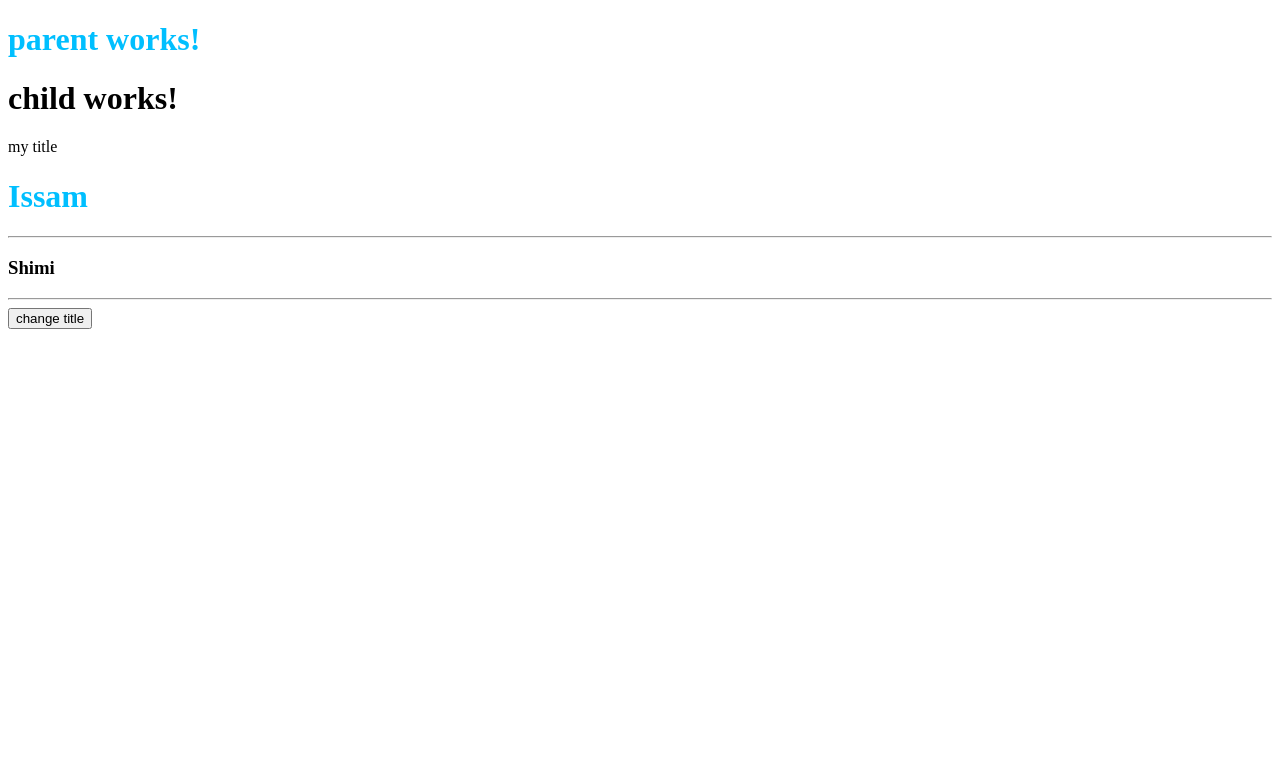
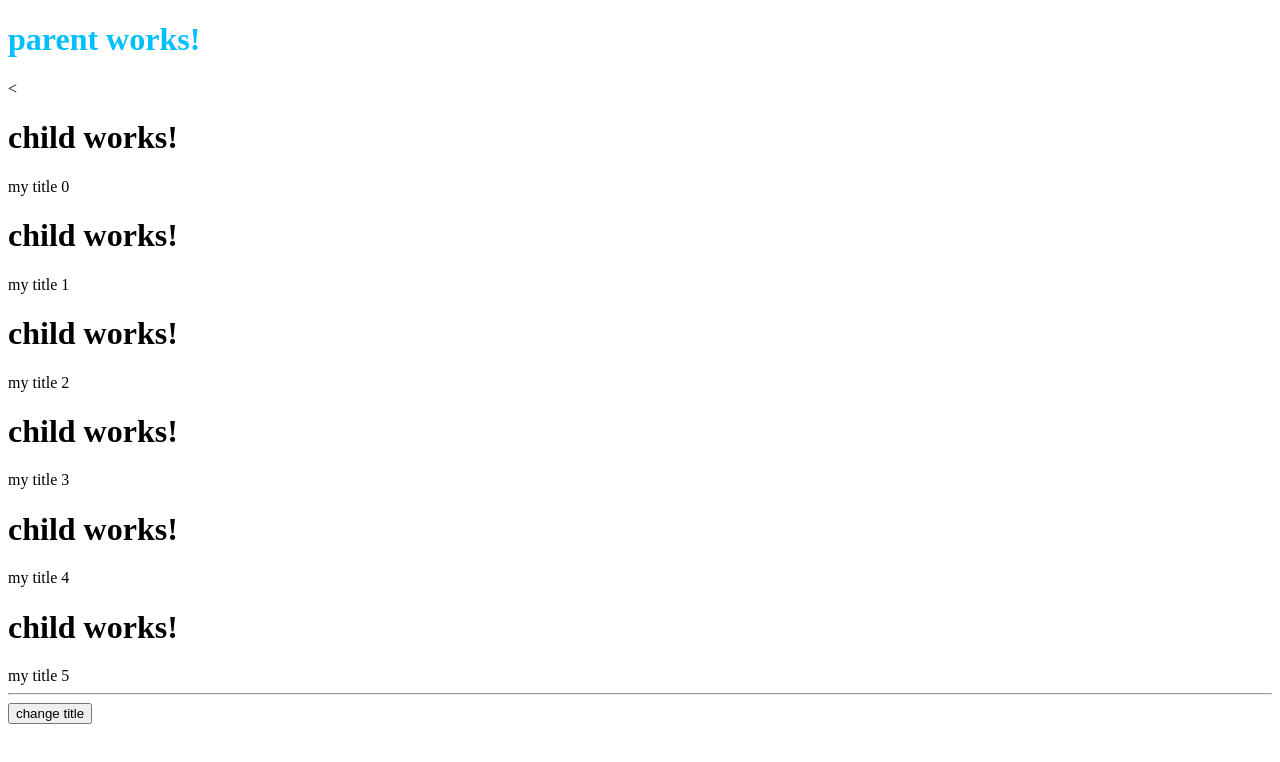
Before and after one commit to imad-razok/angularArmy, an Angular app: page / in a window 1280 px wide. Shown: the top 762 px of the page. Built offline with nearby package versions, Linux system fonts and the light colour scheme.

Commit message:
viewChildren

```diff
--- a/src/app/component/child/child.component.html
+++ b/src/app/component/child/child.component.html
@@ -1,5 +1,2 @@
 <h1>child works!</h1>
 {{ myTitle }}
-<ng-content select=".demo1"></ng-content>
-<hr />
-<ng-content select="#demo2"></ng-content>
--- a/src/app/component/parent/parent.component.html
+++ b/src/app/component/parent/parent.component.html
@@ -1,7 +1,6 @@
 <h1>parent works!</h1>
-<app-child [title]="myTitle">
-  <h1 class="demo1">Issam</h1>
-  <h3 id="demo2">Shimi</h3>
-</app-child>
+<<ng-container *ngFor="let child of [1, 2, 3, 4, 5, 6]; let i = index">
+  <app-child [title]="myTitle + ' ' + i"> </app-child>
+</ng-container>
 <hr />
 <button (click)="myTitle = 'parent title 2'">change title</button>
--- a/src/app/component/parent/parent.component.ts
+++ b/src/app/component/parent/parent.component.ts
@@ -1,42 +1,18 @@
 import { ChildComponent } from './../child/child.component';
-import { AfterContentChecked, AfterContentInit, AfterViewChecked, AfterViewInit, Component, Input, OnChanges, OnDestroy, OnInit, SimpleChanges, ViewChild, ViewEncapsulation } from '@angular/core';
+import { AfterViewInit, Component, QueryList, ViewChild, ViewChildren } from '@angular/core';
 
 @Component({
   selector: 'app-parent',
   templateUrl: './parent.component.html',
   styleUrls: ['./parent.component.scss'],
 })
-export class ParentComponent implements OnChanges, OnInit, AfterContentInit, AfterContentChecked, AfterViewInit, AfterViewChecked, OnDestroy {
+export class ParentComponent implements AfterViewInit {
 
   myTitle: string = 'my title';
   @ViewChild(ChildComponent, { static: true }) myChildComponent: ChildComponent;
-
-  constructor() {
-    console.log(this.myChildComponent);
-  }
-  ngOnDestroy(): void {
-    console.log(this.myChildComponent);
-  }
-  ngAfterViewChecked(): void {
-    console.log(this.myChildComponent);
-  }
+  @ViewChildren(ChildComponent) childs: QueryList<ChildComponent>;
   ngAfterViewInit(): void {
-    console.log(this.myChildComponent);
-  }
-  ngAfterContentChecked(): void {
-    console.log(this.myChildComponent);
-  }
-  ngAfterContentInit(): void {
-    console.log(this.myChildComponent);
+    console.log(this.childs);
   }
 
-  /*ngDoCheck(): void {
-    console.log('do check')
-  }*/
-  ngOnInit(): void {
-    console.log(this.myChildComponent);
-  }
-  ngOnChanges(changes: SimpleChanges): void {
-    //console.log('change is ', changes);
-  }
 }
```
